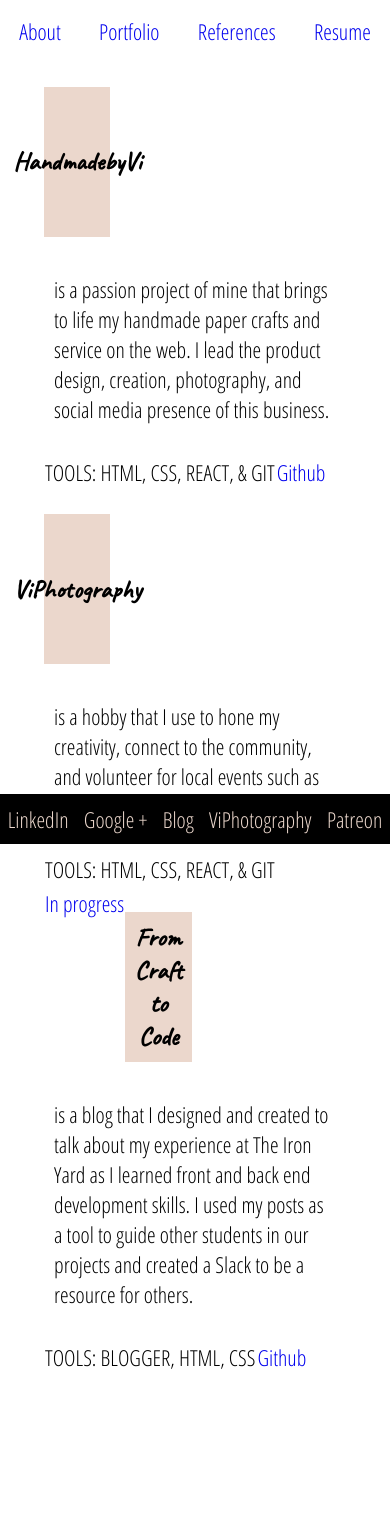
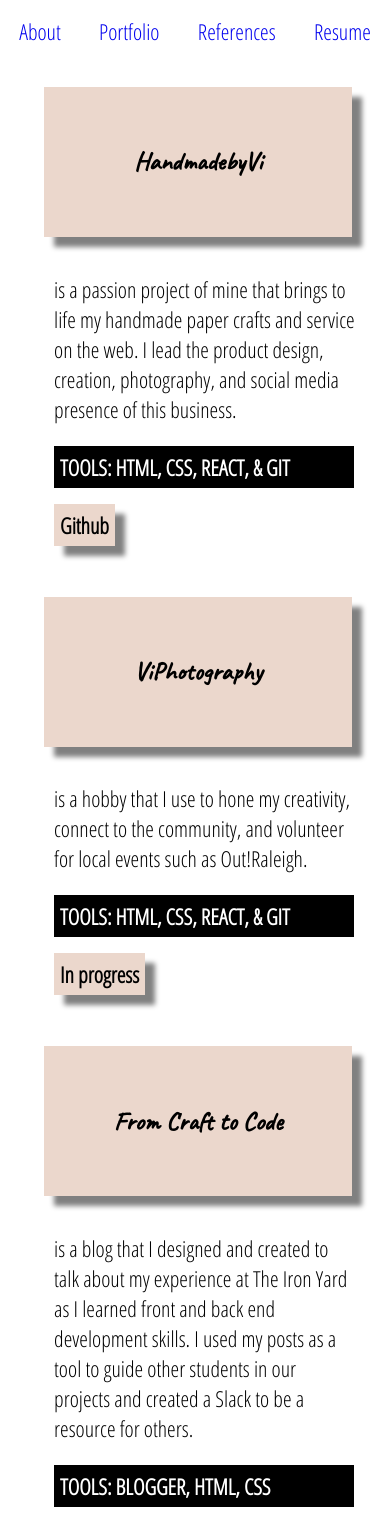
Before and after one commit to victoriarainc/portfolioapp, a React (Create React App) app: page /portfolio in a window 390 px wide. Shown: the top 1521 px of the page. Built offline with nearby package versions, Linux system fonts and the light colour scheme.

Commit message:
added box shadows and margins

```diff
--- a/src/components/Portfolio.js
+++ b/src/components/Portfolio.js
@@ -9,22 +9,32 @@ export default class Portfolio extends Component {
       <section className="portfolio">
 
         <div className="projectWrapper">
-          <h3 className="project"> HandmadebyVi </h3>
-            <p className="bullet">is a passion project of mine that brings to life my handmade paper crafts and service on the web. I lead the  product design, creation, photography, and social media presence of this business.</p>
-            <p>TOOLS: HTML, CSS, REACT, & GIT</p>
-            <a href="https://github.com/victoriarainc/ecommerce">Github</a>
+          <h3 className="projecth3"> HandmadebyVi </h3>
+            <div className="bulletWrapper">
+              <p className="bullet">is a passion project of mine that brings to life my handmade paper crafts and service on the web. I lead the  product design, creation, photography, and social media presence of this business.</p>
+              <p className="projectTools">TOOLS: HTML, CSS, REACT, & GIT</p>
+              <a href="https://github.com/victoriarainc/ecommerce">Github</a>
+            </div>
+        </div>
 
-          <h3 className="project"> ViPhotography </h3>
+        <div className="projectWrapper">
+          <h3 className="projecth3"> ViPhotography </h3>
+          <div className="bulletWrapper">
             <p className="bullet">is a hobby that I use to hone my creativity, connect to the community, and volunteer for local events such as Out!Raleigh. </p>
-            <p>TOOLS: HTML, CSS, REACT, & GIT</p>
+            <p className="projectTools">TOOLS: HTML, CSS, REACT, & GIT</p>
             <a href="https://github.com/victoriarainc/ViPhotography">In progress</a>
+          </div>
+        </div>
 
-          <h3 className="project"> From Craft to Code </h3>
+        <div className="projectWrapper">
+          <h3 className="projecth3"> From Craft to Code </h3>
+          <div className="bulletWrapper">
             <p className="bullet">is a blog that I designed and created to talk about my experience at The Iron Yard as I learned  front and back end development skills. I used my posts as a tool to guide other students in our projects and created a Slack to be a resource for others.</p>
-            <p>TOOLS: BLOGGER, HTML, CSS</p>
+            <p className="projectTools">TOOLS: BLOGGER, HTML, CSS</p>
             <a href="http://fromcrafttocode.blogspot.com/">Github</a>
+          </div>
+        </div>
 
-        </div>
       </section>
     )
   }
--- a/src/components/Resume.js
+++ b/src/components/Resume.js
@@ -31,7 +31,7 @@ export default class Resume extends Component {
           <div className="resumePDF">
             <img src={require("../images/Resume.jpg")} className="pdf"/>
           </div>
-          <a href="https://drive.google.com/file/d/0B8xz73jMvER_bFZEYldHS2huQlk/view?usp=sharing">Download pdf.</a>
+          <a href="https://drive.google.com/file/d/0B8xz73jMvER_bFZEYldHS2huQlk/view?usp=sharing" className="downloadLink">Download pdf</a>
         </section>
 
       </section>
--- a/src/styles/index.css
+++ b/src/styles/index.css
@@ -67,8 +67,7 @@ footer {
   display: flex;
   background-color: black;
   padding: 2% 0;
-  position: fixed;
-  bottom: 0;
+
   width: 100%;
   justify-content: space-around;
 }
@@ -93,24 +92,50 @@ footer a {
 
  /*--------- portfolio --------*/
 
+.portfolio {
+  width: 100%;
+}
+
 .projectWrapper {
   display: flex;
-  flex-flow: row wrap;
+  flex-flow: row nowrap;
+}
+
+.projectWrapper a {
+  font-weight: bolder;
+  background-color: #ebd7cc;
+  color: black;
+  padding: 2%;
+  box-shadow: 10px 10px 5px grey;
 }
 
 .bullet {
   margin-bottom: 1em;
+}
+
+.bulletWrapper {
+  margin-bottom: 1em;
   width: 70%;
   padding: 3%;
+  width: 100%;
 }
 
-.project {
+.projecth3 {
   height: 150px;
   width: 20%;
   text-align: center;
   display: flex;
   align-items: center;
   justify-content: center;
+  box-shadow: 10px 10px 5px grey;
+}
+
+.projectTools {
+  font-weight: bold;
+  margin-bottom: 1em;
+  background-color: black;
+  color: white;
+  padding: 2%;
 }
 
  /*---------- references --------*/
@@ -140,6 +165,17 @@ footer a {
   justify-content: center;
 }
 
+.resumePDF {
+  margin-bottom: 2em;
+}
+
+.downloadLink {
+  background-color: black;
+  color: white;
+  padding: 1em;
+  box-shadow: 10px 10px 5px grey;
+}
+
 /*=========== MEDIA QUERIES ===============*/
 @media only screen and (max-width:750px) {
   .allRef {
@@ -166,4 +202,16 @@ footer a {
   .resume {
     flex-direction: column;
   }
+
+  .projectWrapper {
+    flex-direction: column;
+  }
+
+  .projecth3 {
+    width: 100%;
+  }
+
+  .bullet {
+    width: 100%;
+  }
 }
```
